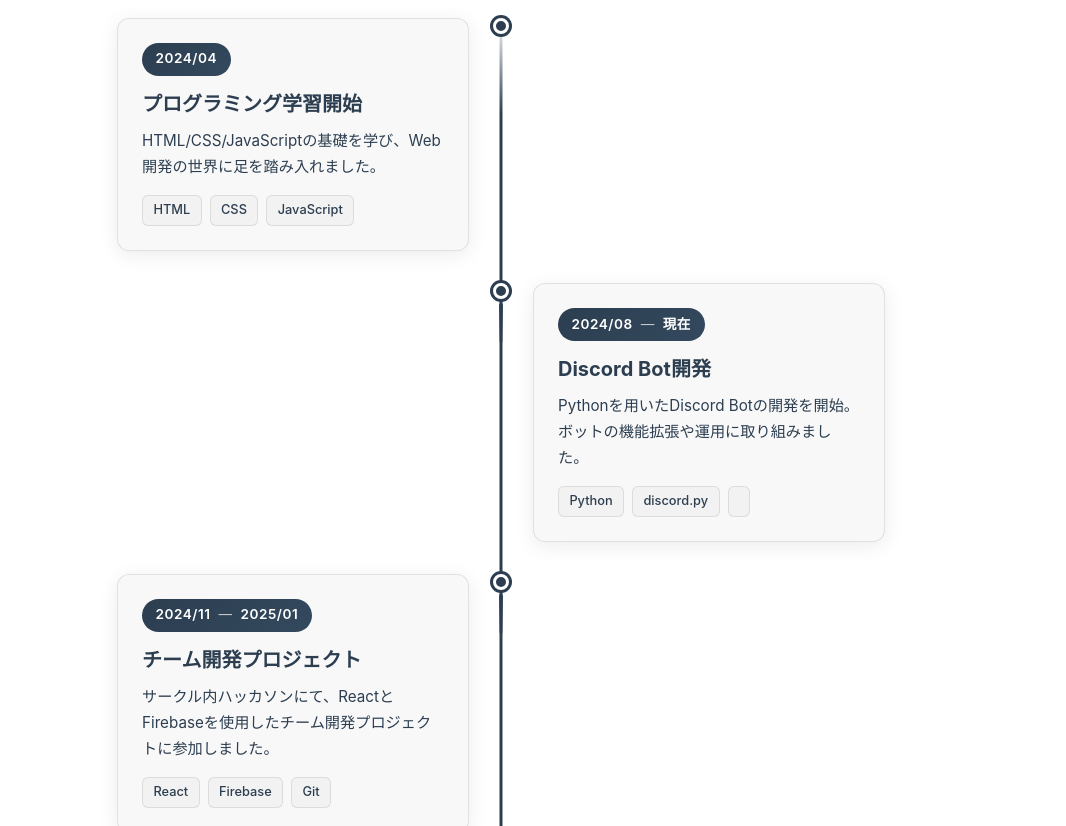
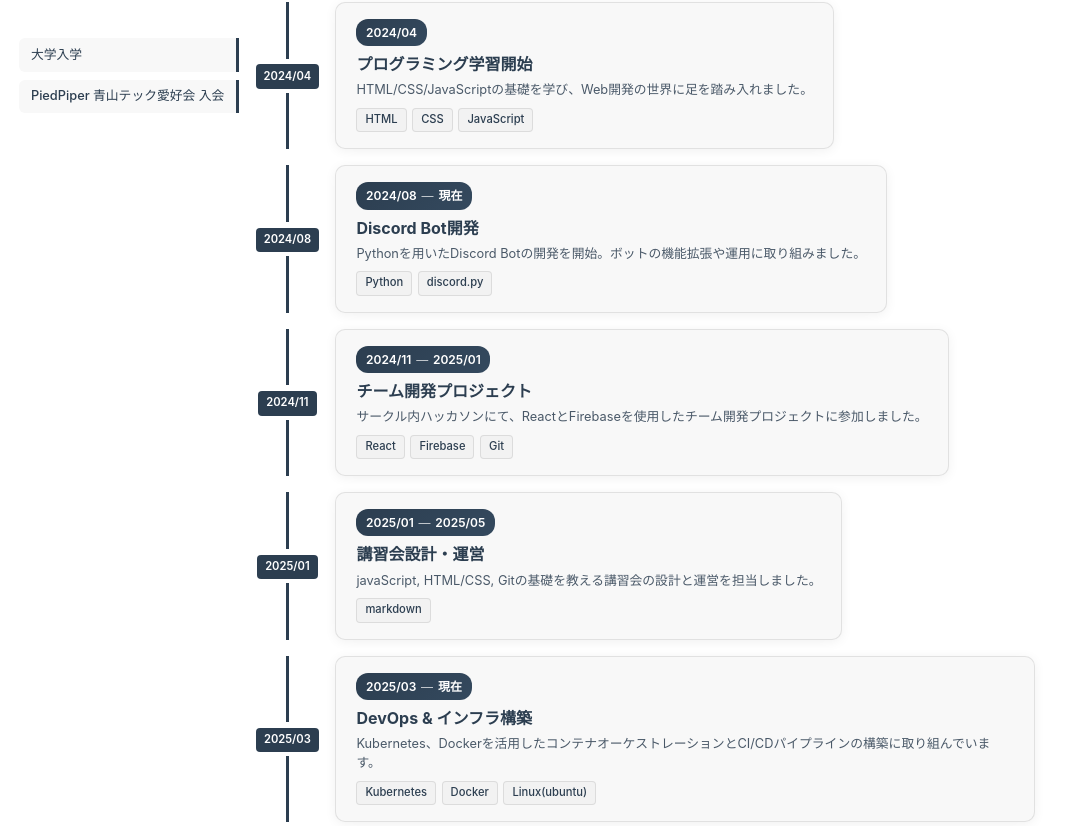
Before and after one commit to chrom9103/Portfolio-site, a Vue app: page / in a window 1280 px wide. Shown: the part 1454-2280 px from the top of the page, without its empty margins (139-1205 px from the left). Built offline with nearby package versions, Linux system fonts and the light colour scheme.

Commit message:
feat(TimelineSection.vue): タイムラインの構造を更新し、行ごとにグループ化されたデータ表示を実装

```diff
--- a/src/components/home/TimelineSection.vue
+++ b/src/components/home/TimelineSection.vue
@@ -2,38 +2,55 @@
   <section class="timeline-section">
     <h2 class="section-heading">Experience</h2>
     <div class="timeline-container">
-      <div class="timeline-line"></div>
-      <div class="timeline-content">
+      <!-- タイムライン行 -->
       <div
-          v-for="(item, index) in timelineItems"
-          :key="index"
-          class="timeline-item"
+        v-for="row in timelineRows"
+        :key="row.date"
+        class="timeline-row"
+      >
+        <!-- 左側：備考欄（Milestones） -->
+        <div class="timeline-left">
+          <div class="note-items">
+            <div
+              v-for="(note, idx) in row.notes"
+              :key="idx"
+              class="note-chip"
+            >
+              <span class="note-text">{{ note.text }}</span>
+            </div>
+          </div>
+        </div>
+        <!-- 中央線と日付 -->
+        <div class="timeline-center">
+          <div class="center-line"></div>
+          <div class="center-date">
+            <span class="date-label">{{ row.date }}</span>
+          </div>
+          <div class="center-line"></div>
+        </div>
+        <!-- 右側：メインアイテム（Projects） -->
+        <div class="timeline-right">
+          <div class="main-items">
+            <div
+              v-for="(item, idx) in row.mainItems"
+              :key="idx"
+              class="timeline-card"
               :class="{ 'multi-year': item.end !== undefined }"
             >
-          <div class="timeline-marker">
-            <div class="marker-dot"></div>
-            <div v-if="item.end" class="marker-line"></div>
-          </div>
-          <div class="timeline-card">
-            <div class="timeline-year">
-              <span class="year-badge">
+              <div class="card-period">
+                <span class="period-badge">
                   {{ item.start }}
                   <template v-if="item.end">
-                  <span class="year-separator">―</span>
+                    <span class="period-sep">―</span>
                     {{ formatDate(item.end) }}
                   </template>
                 </span>
               </div>
-            <h3 class="timeline-title">{{ item.title }}</h3>
-            <p class="timeline-description">{{ item.description }}</p>
-            <div class="timeline-tags">
-              <span
-                v-for="tag in item.tags"
-                :key="tag"
-                class="tag"
-              >
-                {{ tag }}
-              </span>
+              <h3 class="card-title">{{ item.title }}</h3>
+              <p class="card-description">{{ item.description }}</p>
+              <div class="card-tags">
+                <span v-for="tag in item.tags" :key="tag" class="tag">{{ tag }}</span>
+              </div>
             </div>
           </div>
         </div>
@@ -43,6 +60,8 @@
 </template>
 
 <script setup lang="ts">
+import { computed } from 'vue'
+
 interface TimelineItem {
   start: string
   end?: string | 'present'
@@ -51,10 +70,34 @@ interface TimelineItem {
   tags: string[]
 }
 
+interface TimelineNote {
+  date: string
+  text: string
+}
+
+interface TimelineRow {
+  date: string
+  mainItems: TimelineItem[]
+  notes: TimelineNote[]
+}
+
 const formatDate = (date: string | 'present'): string => {
   if (date === 'present') return '現在'
   return date
 }
+
+const dateToSortKey = (dateStr: string): number => {
+  if (dateStr === 'present') return 999999
+  const parts = dateStr.split('/')
+  const year = parseInt(parts[0]) || 0
+  const month = parseInt(parts[1]) || 1
+  return year * 100 + month
+}
+
+const timelineNotes: TimelineNote[] = [
+  { date: '2024/04', text: '大学入学' },
+  { date: '2024/04', text: 'PiedPiper 青山テック愛好会 入会' },
+]
 
 const timelineItems: TimelineItem[] = [
   {
@@ -68,7 +111,7 @@ const timelineItems: TimelineItem[] = [
     end: 'present',
     title: 'Discord Bot開発',
     description: 'Pythonを用いたDiscord Botの開発を開始。ボットの機能拡張や運用に取り組みました。',
-    tags: ['Python', 'discord.py', '']
+    tags: ['Python', 'discord.py']
   },
   {
     start: '2024/11',
@@ -106,6 +149,22 @@ const timelineItems: TimelineItem[] = [
     tags: ['Vue 3', 'Supabase', 'FastAPI']
   }
 ]
+
+// 日付ごとにグループ化して行を生成
+const timelineRows = computed<TimelineRow[]>(() => {
+  const dateSet = new Set<string>()
+
+  timelineItems.forEach(item => dateSet.add(item.start))
+  timelineNotes.forEach(note => dateSet.add(note.date))
+
+  const sortedDates = Array.from(dateSet).sort((a, b) => dateToSortKey(a) - dateToSortKey(b))
+
+  return sortedDates.map(date => ({
+    date,
+    mainItems: timelineItems.filter(item => item.start === date),
+    notes: timelineNotes.filter(note => note.date === date)
+  }))
+})
 </script>
 
 <style scoped>
@@ -119,258 +178,277 @@ const timelineItems: TimelineItem[] = [
   font-size: 2.5rem;
   font-weight: 700;
   color: var(--color-heading);
-  margin-bottom: 3rem;
+  margin-bottom: 2rem;
 }
 
 .timeline-container {
-  position: relative;
-  max-width: 800px;
+  max-width: 1100px;
   margin: 0 auto;
   padding: 0 1rem;
 }
 
-.timeline-line {
-  position: absolute;
-  left: 50%;
-  transform: translateX(-50%);
-  width: 3px;
-  height: 100%;
-  background: linear-gradient(
-    to bottom,
-    transparent,
-    var(--vt-c-indigo) 5%,
-    var(--vt-c-indigo) 95%,
-    transparent
-  );
-  border-radius: 2px;
+/* Timeline Row */
+.timeline-row {
+  display: grid;
+  grid-template-columns: calc(30% - 40px) 80px 1fr;
+  gap: 0;
+  min-height: 60px;
+  margin-bottom: 1rem;
+  opacity: 0;
+  animation: fadeIn 0.5s ease forwards;
 }
 
-@media (prefers-color-scheme: dark) {
-  .timeline-line {
-    background: linear-gradient(
-      to bottom,
-      transparent,
-      #42b883 5%,
-      #42b883 95%,
-      transparent
-    );
-  }
+.timeline-row:nth-child(2) { animation-delay: 0.05s; }
+.timeline-row:nth-child(3) { animation-delay: 0.1s; }
+.timeline-row:nth-child(4) { animation-delay: 0.15s; }
+.timeline-row:nth-child(5) { animation-delay: 0.2s; }
+.timeline-row:nth-child(6) { animation-delay: 0.25s; }
+.timeline-row:nth-child(7) { animation-delay: 0.3s; }
+.timeline-row:nth-child(8) { animation-delay: 0.35s; }
+.timeline-row:nth-child(9) { animation-delay: 0.4s; }
+.timeline-row:nth-child(10) { animation-delay: 0.45s; }
+
+@keyframes fadeIn {
+  from { opacity: 0; transform: translateY(10px); }
+  to { opacity: 1; transform: translateY(0); }
 }
 
-.timeline-content {
+/* Left Side - Notes (Milestones) */
+.timeline-left {
+  display: flex;
+  justify-content: flex-end;
+  align-items: center;
+  padding-right: 0.5rem;
+}
+
+.main-items {
   display: flex;
   flex-direction: column;
-  gap: 2rem;
-}
-
-.timeline-item {
-  display: flex;
-  align-items: flex-start;
-  position: relative;
-}
-
-.timeline-item:nth-child(odd) {
-  flex-direction: row;
-  padding-right: calc(50% + 2rem);
-}
-
-.timeline-item:nth-child(even) {
-  flex-direction: row-reverse;
-  padding-left: calc(50% + 2rem);
-}
-
-.timeline-marker {
-  position: absolute;
-  left: 50%;
-  transform: translateX(-50%);
-  display: flex;
-  flex-direction: column;
-  align-items: center;
-  z-index: 2;
-}
-
-.marker-dot {
-  width: 16px;
-  height: 16px;
-  background: var(--vt-c-indigo);
-  border: 3px solid var(--color-background);
-  border-radius: 50%;
-  box-shadow: 0 0 0 3px var(--vt-c-indigo);
-  transition: transform 0.3s ease, box-shadow 0.3s ease;
-}
-
-@media (prefers-color-scheme: dark) {
-  .marker-dot {
-    background: #42b883;
-    box-shadow: 0 0 0 3px #42b883;
-  }
-}
-
-.timeline-item:hover .marker-dot {
-  transform: scale(1.2);
-  box-shadow: 0 0 0 4px var(--vt-c-indigo), 0 0 20px rgba(44, 62, 80, 0.4);
-}
-
-@media (prefers-color-scheme: dark) {
-  .timeline-item:hover .marker-dot {
-    box-shadow: 0 0 0 4px #42b883, 0 0 20px rgba(66, 184, 131, 0.4);
-  }
-}
-
-.multi-year .marker-line {
-  width: 4px;
-  height: 40px;
-  background: linear-gradient(to bottom, var(--vt-c-indigo), rgba(44, 62, 80, 0.3));
-  border-radius: 2px;
-  margin-top: 4px;
-}
-
-@media (prefers-color-scheme: dark) {
-  .multi-year .marker-line {
-    background: linear-gradient(to bottom, #42b883, rgba(66, 184, 131, 0.3));
-  }
+  gap: 0.75rem;
+  max-width: 100%;
 }
 
 .timeline-card {
   background: var(--color-background-soft);
-  border-radius: 12px;
-  padding: 1.5rem;
-  box-shadow: 0 4px 20px rgba(0, 0, 0, 0.08);
+  border-radius: 10px;
+  padding: 1rem 1.25rem;
   border: 1px solid var(--color-border);
-  transition: transform 0.3s ease, box-shadow 0.3s ease;
-  width: 100%;
+  box-shadow: 0 2px 12px rgba(0, 0, 0, 0.06);
+  transition: transform 0.2s ease, box-shadow 0.2s ease;
 }
 
 .timeline-card:hover {
-  transform: translateY(-4px);
-  box-shadow: 0 8px 30px rgba(0, 0, 0, 0.12);
+  transform: translateX(4px);
+  box-shadow: 0 4px 20px rgba(0, 0, 0, 0.1);
 }
 
 @media (prefers-color-scheme: dark) {
   .timeline-card:hover {
-    box-shadow: 0 8px 30px rgba(0, 0, 0, 0.3);
+    box-shadow: 0 4px 20px rgba(0, 0, 0, 0.3);
   }
 }
 
-.timeline-year {
-  margin-bottom: 0.75rem;
+.card-period {
+  margin-bottom: 0.5rem;
 }
 
-.year-badge {
+.period-badge {
   display: inline-flex;
   align-items: center;
-  gap: 0.5rem;
+  gap: 0.3rem;
   background: linear-gradient(135deg, var(--vt-c-indigo), #34495e);
   color: white;
-  padding: 0.35rem 0.85rem;
-  border-radius: 20px;
-  font-size: 0.85rem;
+  padding: 0.25rem 0.6rem;
+  border-radius: 12px;
+  font-size: 0.75rem;
   font-weight: 600;
-  letter-spacing: 0.5px;
 }
 
 @media (prefers-color-scheme: dark) {
-  .year-badge {
+  .period-badge {
     background: linear-gradient(135deg, #42b883, #2c8a5e);
   }
 }
 
-.year-separator {
+.period-sep {
   opacity: 0.7;
 }
 
-.timeline-title {
-  font-size: 1.25rem;
+.card-title {
+  font-size: 1rem;
   font-weight: 700;
   color: var(--color-heading);
-  margin-bottom: 0.5rem;
+  margin-bottom: 0.35rem;
+  line-height: 1.3;
 }
 
-.timeline-description {
-  font-size: 0.95rem;
+.card-description {
+  font-size: 0.8rem;
   color: var(--color-text);
-  line-height: 1.7;
-  margin-bottom: 1rem;
+  line-height: 1.5;
+  margin-bottom: 0.5rem;
+  opacity: 0.85;
 }
 
-.timeline-tags {
+.card-tags {
   display: flex;
   flex-wrap: wrap;
-  gap: 0.5rem;
+  gap: 0.35rem;
 }
 
 .tag {
   background: var(--color-background-mute);
   color: var(--color-text);
-  padding: 0.25rem 0.65rem;
-  border-radius: 6px;
-  font-size: 0.8rem;
+  padding: 0.15rem 0.5rem;
+  border-radius: 4px;
+  font-size: 0.7rem;
   font-weight: 500;
   border: 1px solid var(--color-border);
+}
+
+/* Center Line */
+.timeline-center {
+  display: flex;
+  flex-direction: column;
+  align-items: center;
+  position: relative;
+}
+
+.center-line {
+  flex: 1;
+  width: 3px;
+  background: var(--vt-c-indigo);
+  min-height: 20px;
+}
+
+@media (prefers-color-scheme: dark) {
+  .center-line {
+    background: #42b883;
+  }
+}
+
+.center-date {
+  padding: 0.25rem 0;
+}
+
+.date-label {
+  display: inline-block;
+  background: var(--vt-c-indigo);
+  color: white;
+  padding: 0.2rem 0.5rem;
+  border-radius: 4px;
+  font-size: 0.7rem;
+  font-weight: 600;
+  white-space: nowrap;
+}
+
+@media (prefers-color-scheme: dark) {
+  .date-label {
+    background: #42b883;
+  }
+}
+
+/* Right Side - Projects */
+.timeline-right {
+  display: flex;
+  align-items: flex-start;
+  padding-left: 0.5rem;
+}
+
+.note-items {
+  display: flex;
+  flex-direction: column;
+  gap: 0.5rem;
+}
+
+.note-chip {
+  display: inline-flex;
+  align-items: center;
+  background: var(--color-background-soft);
+  border-right: 3px solid var(--vt-c-indigo);
+  padding: 0.4rem 0.75rem;
+  border-radius: 6px 0 0 6px;
   transition: background-color 0.2s ease;
 }
 
-.tag:hover {
-  background: var(--color-border);
+@media (prefers-color-scheme: dark) {
+  .note-chip {
+    border-right-color: #42b883;
+  }
+}
+
+.note-chip:hover {
+  background: var(--color-background-mute);
+}
+
+.note-text {
+  font-size: 0.8rem;
+  color: var(--color-heading);
+  font-weight: 500;
 }
 
 /* Responsive Design */
 @media (max-width: 768px) {
-  .timeline-line {
-    left: 20px;
-  }
-
-  .timeline-marker {
-    left: 20px;
-  }
-
-  .timeline-item:nth-child(odd),
-  .timeline-item:nth-child(even) {
-    flex-direction: row;
-    padding-left: 50px;
-    padding-right: 0;
-  }
-
-  .timeline-card {
-    padding: 1.25rem;
+  .timeline-row {
+    grid-template-columns: calc(25% - 30px) 60px 1fr;
+    gap: 0;
   }
 
   .section-heading {
     font-size: 2rem;
   }
 
-  .timeline-title {
-    font-size: 1.1rem;
+  .header-left,
+  .header-right {
+    font-size: 0.7rem;
+    padding: 0 0.5rem;
   }
 
-  .timeline-description {
+  .timeline-card {
+    padding: 0.75rem;
+  }
+
+  .card-title {
     font-size: 0.9rem;
+  }
+
+  .card-description {
+    font-size: 0.75rem;
+  }
+
+  .date-label {
+    font-size: 0.6rem;
+    padding: 0.15rem 0.35rem;
+  }
+
+  .note-chip {
+    padding: 0.3rem 0.5rem;
+  }
+
+  .note-text {
+    font-size: 0.7rem;
   }
 }
 
-/* Animation on scroll */
-.timeline-item {
-  opacity: 0;
-  animation: fadeInUp 0.6s ease forwards;
+@media (max-width: 540px) {
+  .timeline-row {
+    grid-template-columns: 0 50px 1fr;
   }
 
-.timeline-item:nth-child(1) { animation-delay: 0.1s; }
-.timeline-item:nth-child(2) { animation-delay: 0.2s; }
-.timeline-item:nth-child(3) { animation-delay: 0.3s; }
-.timeline-item:nth-child(4) { animation-delay: 0.4s; }
-.timeline-item:nth-child(5) { animation-delay: 0.5s; }
-.timeline-item:nth-child(6) { animation-delay: 0.6s; }
-.timeline-item:nth-child(7) { animation-delay: 0.7s; }
-.timeline-item:nth-child(8) { animation-delay: 0.8s; }
+  .timeline-left {
+    display: none;
+  }
 
-@keyframes fadeInUp {
-  from {
-    opacity: 0;
-    transform: translateY(30px);
+  .header-left {
+    display: none;
   }
-  to {
-    opacity: 1;
-    transform: translateY(0);
+
+  .card-description {
+    display: none;
+  }
+
+  .card-tags {
+    display: none;
   }
 }
 </style>
```
Lines whose indentation alone changed are shown as unchanged.
